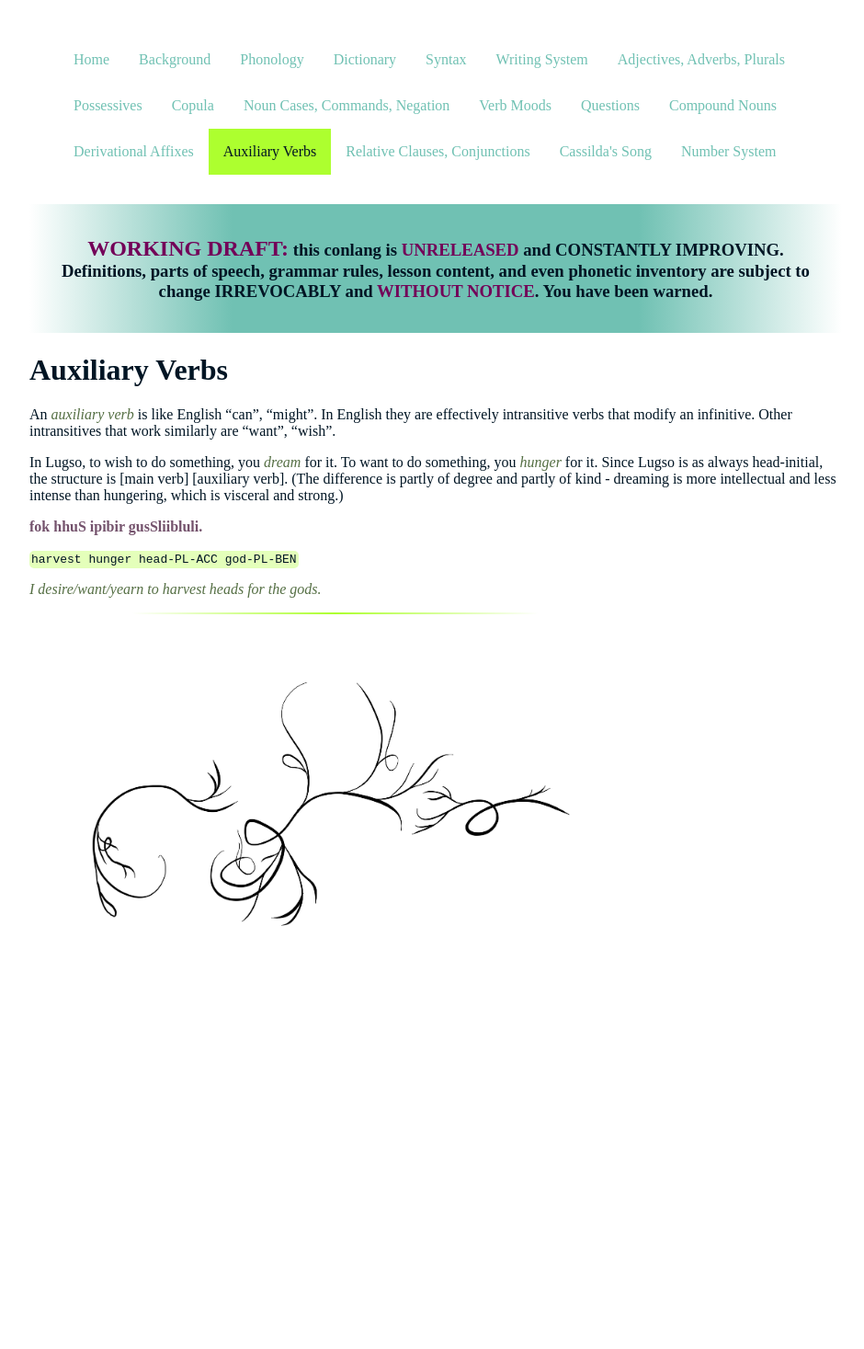
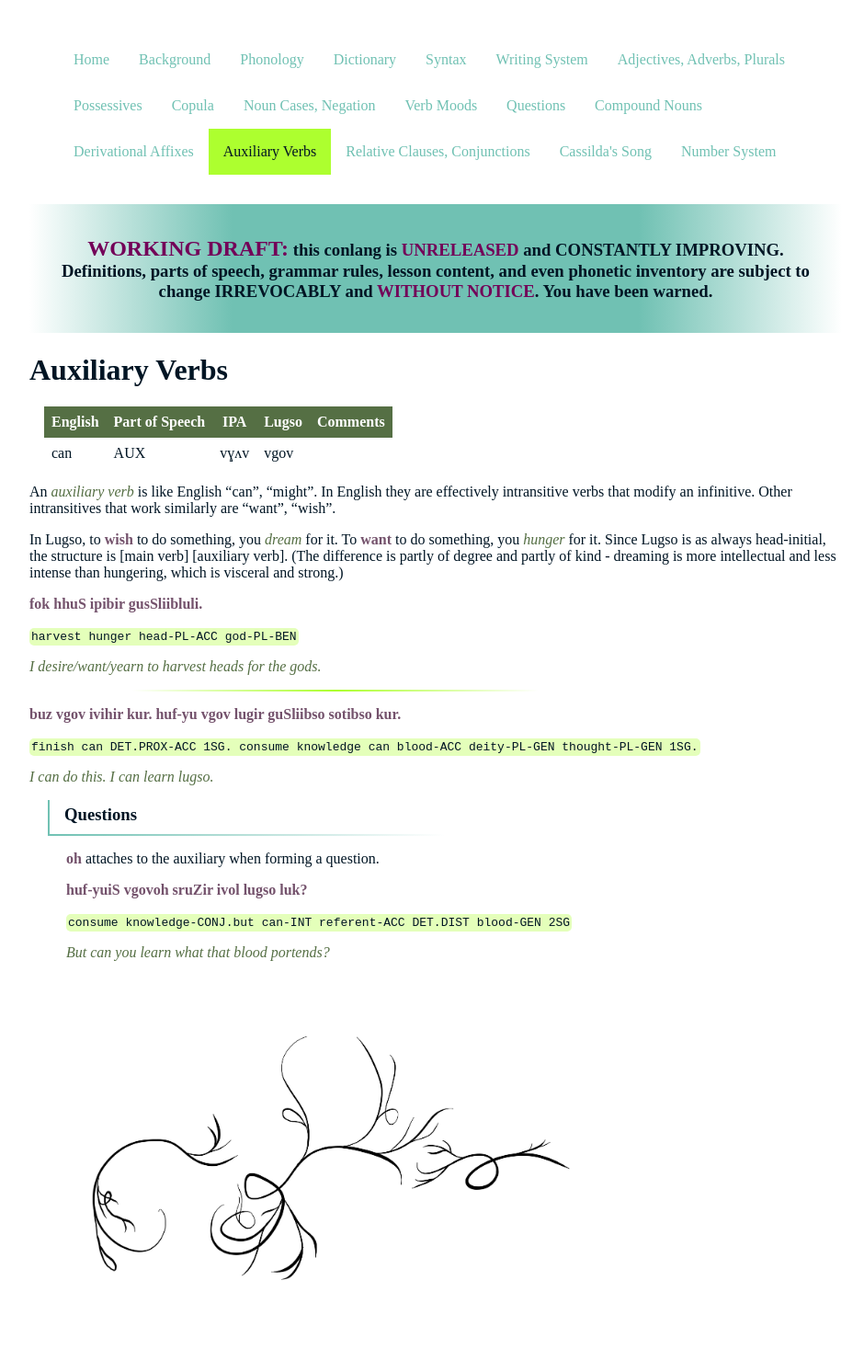
Before and after one commit to 0x70b1a5/lugso, a Jekyll site: the page built from 091_auxiliary-verbs.md, in a window 1280 px wide. Shown: the whole page at 92% size, without its empty margins (166-1106 px from the left). Built offline with Jekyll 4.4.1, drawn with Linux system fonts in a browser that asks for light colours; before the commit the page ends 1082 px from its top, so only the background shows below that.

Commit message:
finish negation, add aux verbs finally

```diff
--- a/091_auxiliary-verbs.md
+++ b/091_auxiliary-verbs.md
@@ -4,9 +4,13 @@
 order: 3
 ---
 
+English|Part of Speech|IPA|Lugso|Comments
+|-|-|-|-
+can|AUX|vɣʌv|vgov
+
 An _auxiliary verb_ is like English "can", "might". In English they are effectively intransitive verbs that modify an infinitive. Other intransitives that work similarly are "want", "wish".
 
-In Lugso, to wish to do something, you _dream_ for it. To want to do something, you _hunger_ for it. Since Lugso is as always head-initial, the structure is [main verb] [auxiliary verb]. (The difference is partly of degree and partly of kind - dreaming is more intellectual and less intense than hungering, which is visceral and strong.)
+In Lugso, to **wish** to do something, you _dream_ for it. To **want** to do something, you _hunger_ for it. Since Lugso is as always head-initial, the structure is [main verb] [auxiliary verb]. (The difference is partly of degree and partly of kind - dreaming is more intellectual and less intense than hungering, which is visceral and strong.)
 
 **fok hhuS ipibir gusSliibluli.**
 
@@ -15,3 +19,19 @@
 _I desire/want/yearn to harvest heads for the gods._
 
 ---
+
+**buz vgov ivihir kur. huf-yu vgov lugir guSliibso sotibso kur.**
+
+`finish can DET.PROX-ACC 1SG. consume knowledge can blood-ACC deity-PL-GEN thought-PL-GEN 1SG.`
+
+_I can do this. I can learn lugso._
+
+### Questions
+
+**oh** attaches to the auxiliary when forming a question.
+
+**huf-yuiS vgovoh sruZir ivol lugso luk?**
+
+`consume knowledge-CONJ.but can-INT referent-ACC DET.DIST blood-GEN 2SG`
+
+_But can you learn what that blood portends?_
```
Also changed, not shown: 031_writing-system.md (+2 -0 lines), 061_noun-cases-negation.md (renamed from 061_noun-cases-commands-negation.md, +20 -2 lines), 070_verb-moods.md (+2 -0 lines), 071_questions.md (+10 -0 lines), 090_derivational-affixes.md (+4 -0 lines).
